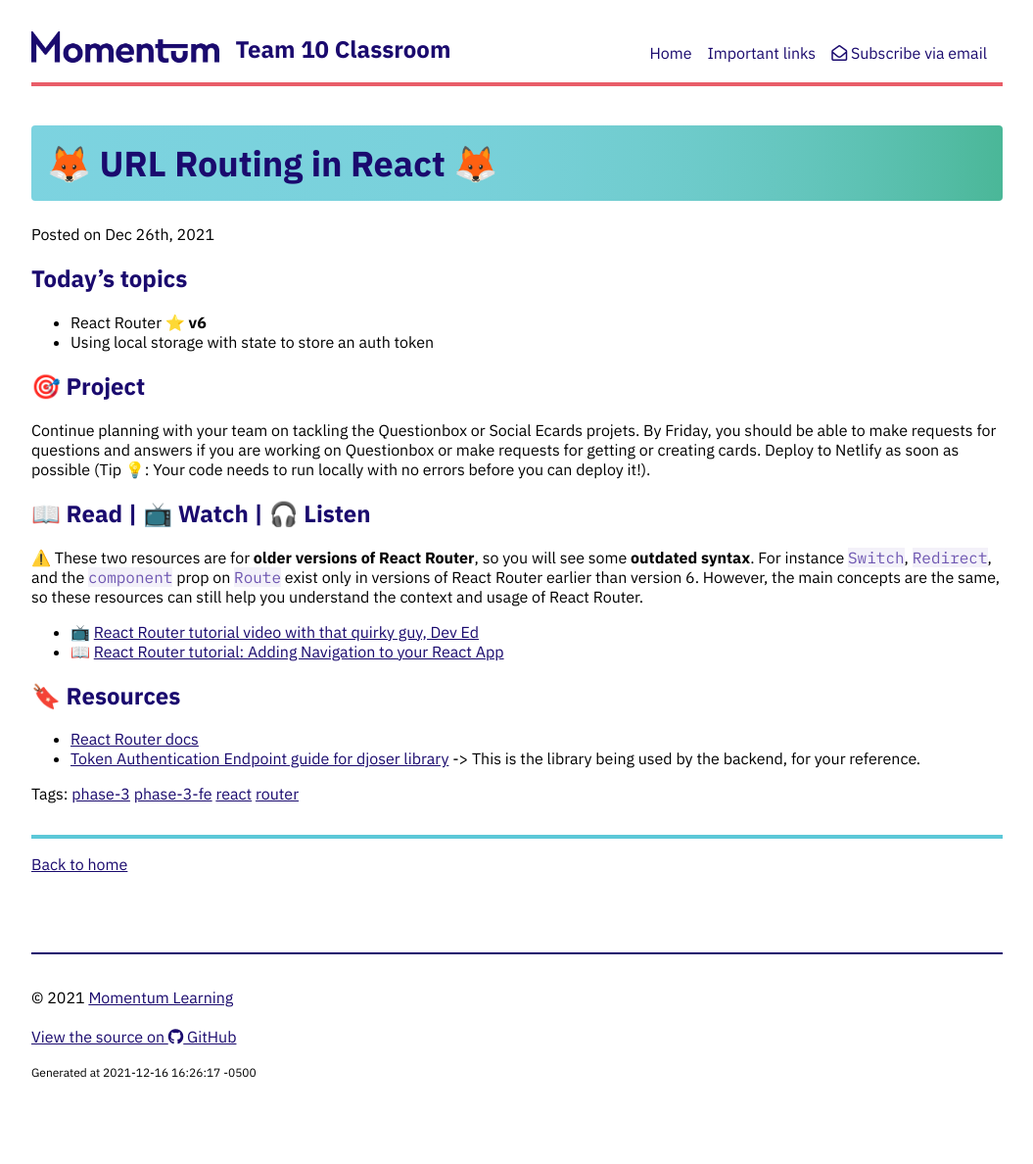
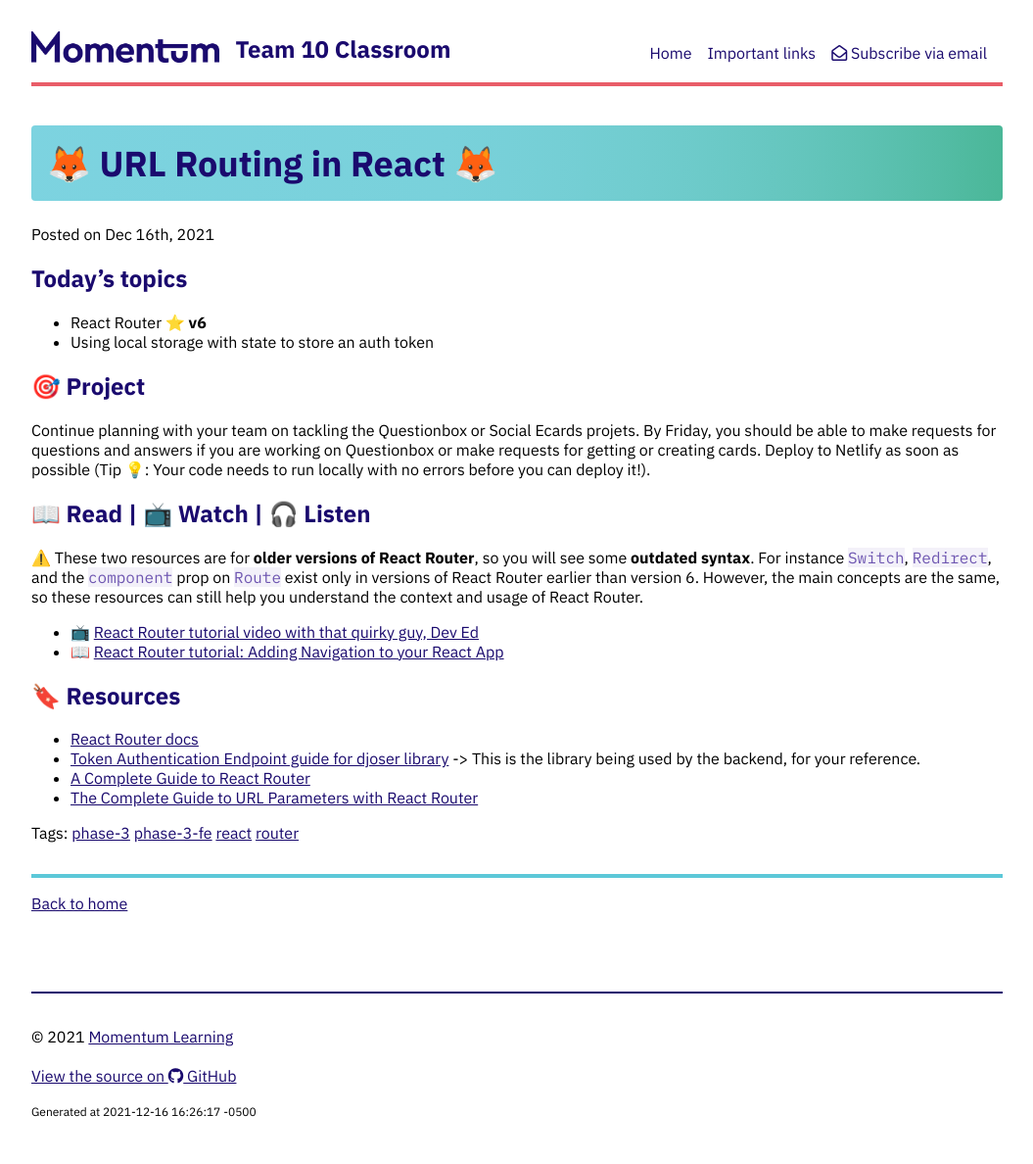
Before and after one commit to Momentum-Team-10/momentum-team-10.github.io, a Jekyll site: the page built from _posts/2021-12-16-fe-react-router.md, in a window 1280 px wide. Shown: the whole page at 98% size, without its empty margins (112-1167 px from the left). Built offline with Jekyll 4.4.1, drawn with Linux system fonts in a browser that asks for light colours; nearby versions of some CDN libraries; before the commit the page ends 1148 px from its top, so only the background shows below that.

Commit message:
Fix typo in post date and add two links

```diff
--- a/_posts/2021-12-26-fe-react-router.md
+++ b/_posts/2021-12-16-fe-react-router.md
@@ -24,3 +24,5 @@ Continue planning with your team on tackling the Questionbox or Social Ecards pr
 
 - [React Router docs](https://reactrouter.com/docs/en/v6)
 - [Token Authentication Endpoint guide for djoser library](https://djoser.readthedocs.io/en/latest/token_endpoints.html) -> This is the library being used by the backend, for your reference.
+- [A Complete Guide to React Router](https://ui.dev/react-router-tutorial/)
+- [The Complete Guide to URL Parameters with React Router](https://ui.dev/react-router-url-parameters/)
```
